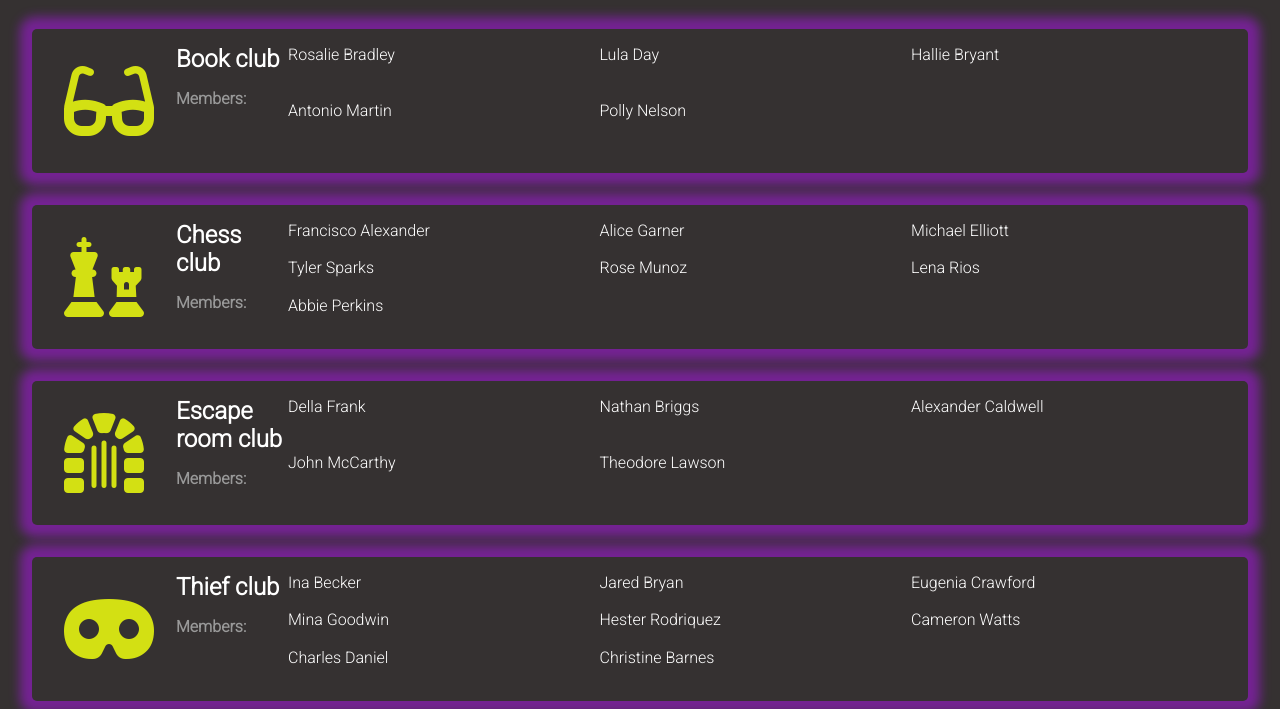
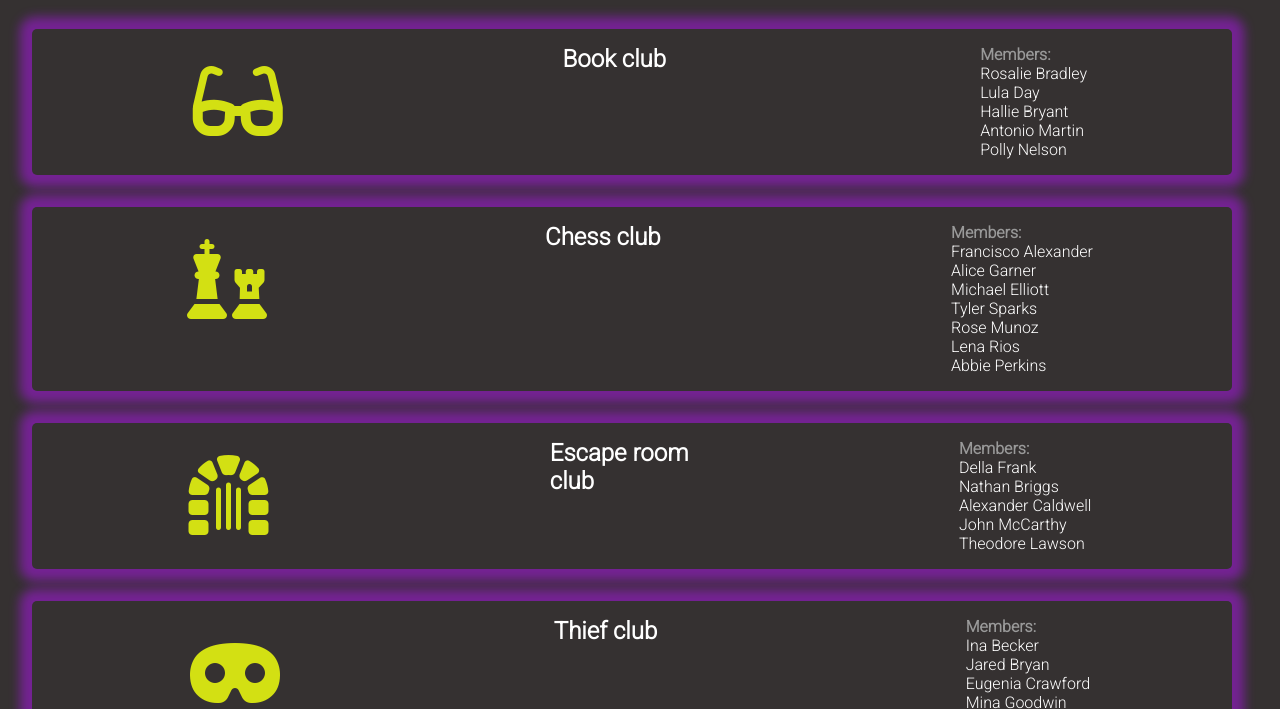
Before and after one commit to Lorellana21/my-favourite-clubs, a React app: page / in a window 1280 px wide. Shown: the part 73-782 px from the top of the page. Built offline with nearby package versions, Linux system fonts and the light colour scheme.

Commit message:
add styles

```diff
--- a/src/components/Club.js
+++ b/src/components/Club.js
@@ -5,7 +5,7 @@ const Club = (props) => {
   const renderMembers = () => {
     return props.item.members.map((member, index) => {
       return (
-        <li className="members__item" key={index}>
+        <li className="club__members--item" key={index}>
           {member}
         </li>
       );
@@ -17,9 +17,12 @@ const Club = (props) => {
         <i className={`club__icon ${props.item.fa}`}></i>
         <div className="club__info">
           <h2 className="club__title">{props.item.name}</h2>
-          <h4 className="members__title">Members:</h4>
         </div>
-        <ul className="members__list">{renderMembers()}</ul>
+
+        <div className="club__members">
+          <h4 className="club__members--title">Members:</h4>
+          <ul className="club__members--list">{renderMembers()}</ul>
+        </div>
       </article>
     </>
   );
--- a/src/styles/club.scss
+++ b/src/styles/club.scss
@@ -1,11 +1,14 @@
 .club {
     margin: 2rem;
+    margin-right: 3rem;
     padding: 1rem;
     display: flex;
+    justify-content: space-around;
     background-color: rgb(53, 49, 49);
     border-radius: 5px;
     box-shadow: 0px 0px 11px 12px #bb13fe7a;
     min-width: 350px;
+    //gap: 1rem;
 
     &__icon {
         display: block;
@@ -15,22 +18,23 @@
         color: rgb(211, 224, 19);
     }
     &__info {
-        flex-grow: 1;
     }
     &__title {
         padding-bottom: 1rem;
-        width: 7rem;
+        width: 10rem;
     }
-    .members__title {
+    &__members--title {
         color: #999;
     }
-    .members__list {
+    &__members--list {
         display: flex;
+        flex-direction: column;
         flex-wrap: wrap;
-        width: 100%;
+        //flex-grow: 1;
+        //width: 100%;
     }
-    .members__item {
-        width: 33%;
+    &__members--item {
+        //width: 70%;
         list-style: none;
     }
 }
```
